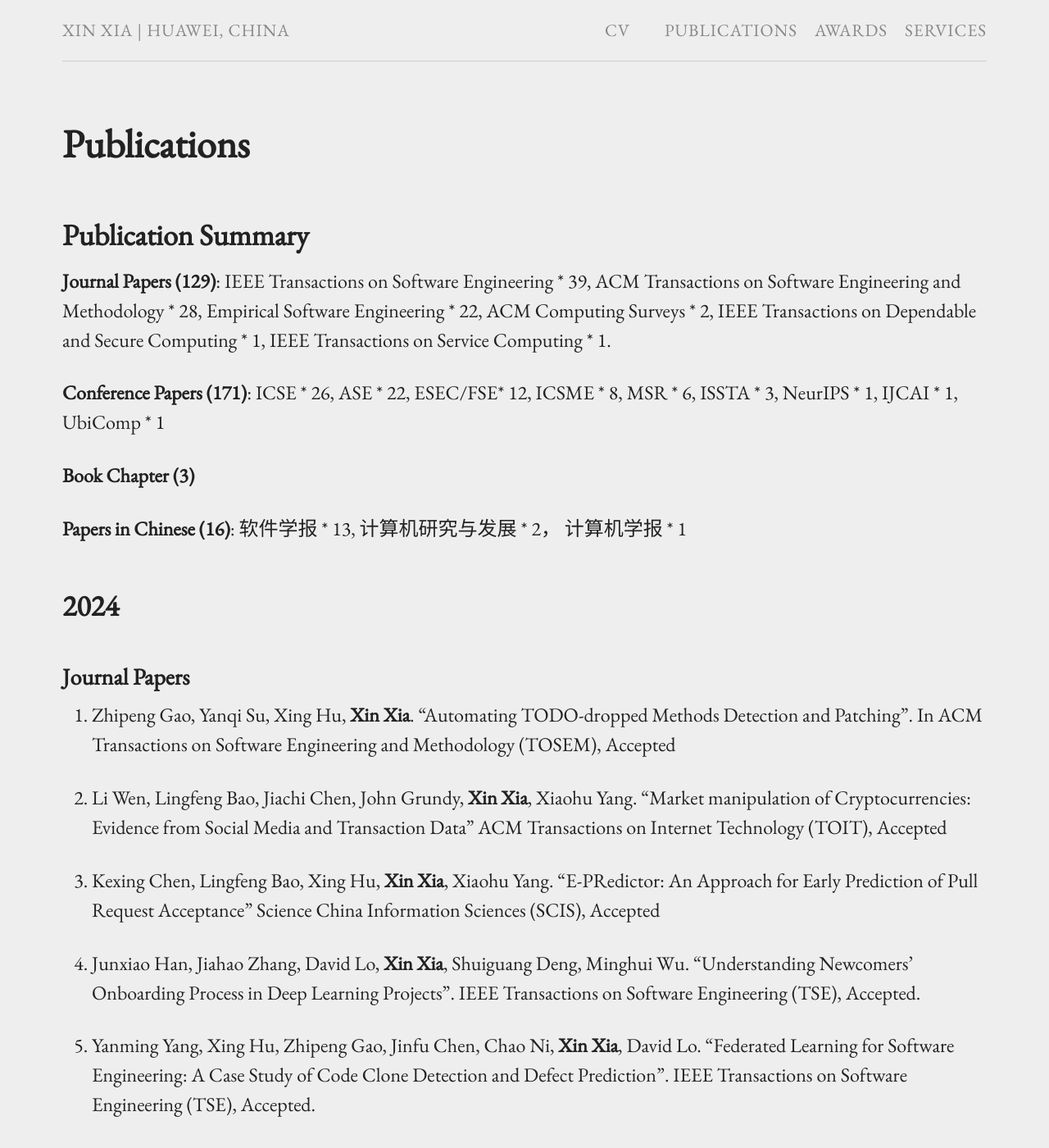
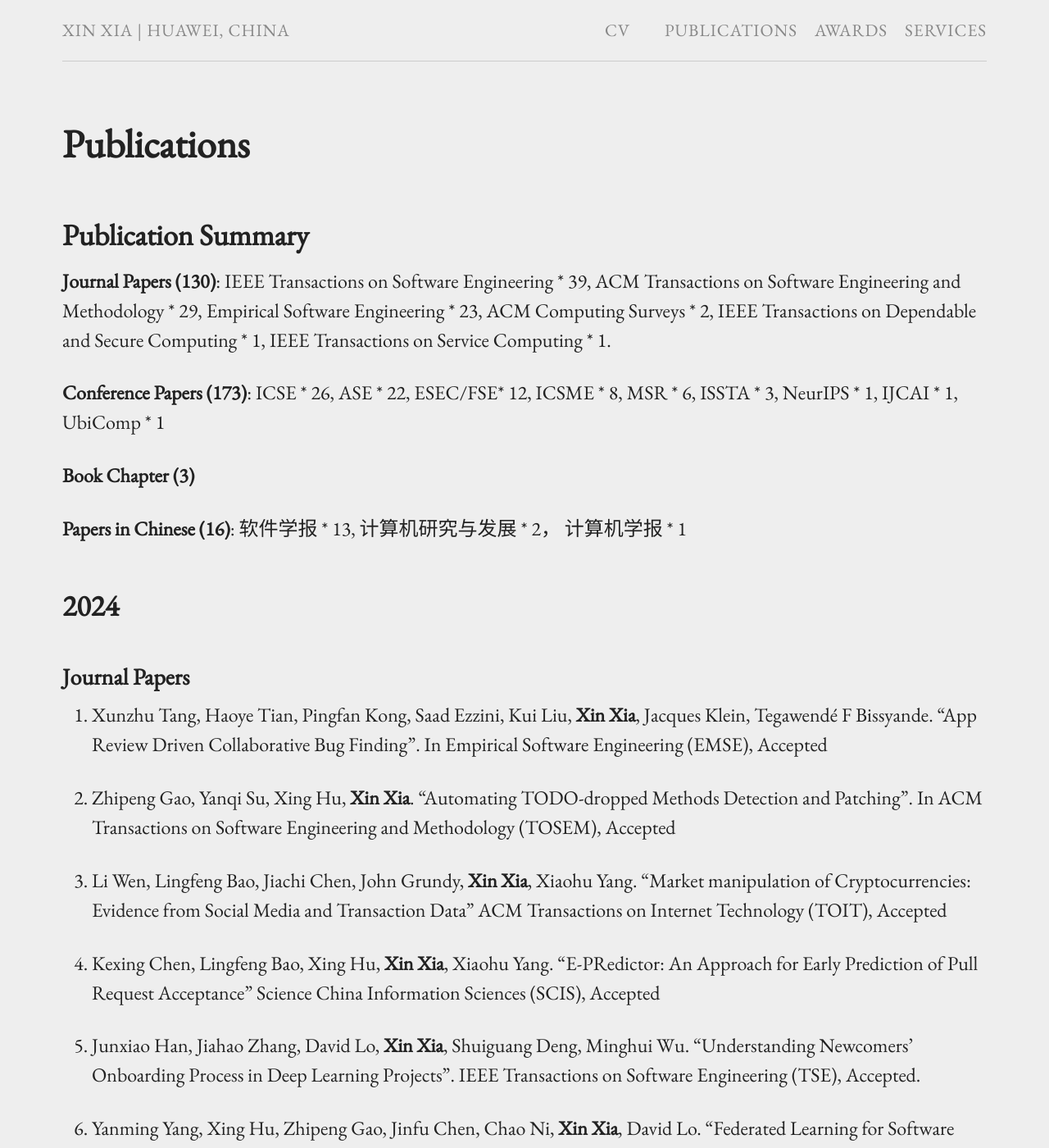
Before and after one commit to xin-xia/xin-xia.github.io, a Jekyll site: the page built from publication.md, in a window 1280 px wide and 1400 px high. Shown: the whole window at 82% size. Built offline with Jekyll 4.4.1, drawn with Linux system fonts in a browser that asks for light colours; our own code applies the rules of GitHub Pages for plain Markdown files; some of the changed text lies outside the part shown.

Commit message:
Update publication.md

```diff
--- a/publication.md
+++ b/publication.md
@@ -6,9 +6,9 @@ permalink: /publication/
 
 ## Publication Summary
 
-<strong>Journal Papers (129)</strong>: IEEE Transactions on Software Engineering * 39,  ACM Transactions on Software Engineering and Methodology * 28, Empirical Software Engineering * 22,  ACM Computing Surveys * 2, IEEE  Transactions on Dependable and Secure Computing * 1, IEEE Transactions on Service Computing * 1.
+<strong>Journal Papers (130)</strong>: IEEE Transactions on Software Engineering * 39,  ACM Transactions on Software Engineering and Methodology * 29, Empirical Software Engineering * 23,  ACM Computing Surveys * 2, IEEE  Transactions on Dependable and Secure Computing * 1, IEEE Transactions on Service Computing * 1.
 
-<strong>Conference Papers (171)</strong>: ICSE * 26, ASE * 22, ESEC/FSE* 12, ICSME * 8, MSR * 6,  ISSTA * 3, NeurIPS * 1, IJCAI * 1, UbiComp * 1
+<strong>Conference Papers (173)</strong>: ICSE * 26, ASE * 22, ESEC/FSE* 12, ICSME * 8, MSR * 6,  ISSTA * 3, NeurIPS * 1, IJCAI * 1, UbiComp * 1
 
 <strong>Book Chapter (3) </strong>
 
@@ -17,6 +17,9 @@ permalink: /publication/
 ## 2024
 
 ### Journal Papers
+
+130. Xunzhu Tang, Haoye Tian, Pingfan Kong, Saad Ezzini, Kui Liu, <strong>Xin Xia</strong>, Jacques Klein, Tegawendé F Bissyande. "App Review Driven Collaborative Bug Finding". In  Empirical Software Engineering (EMSE), Accepted <br />
+
 
 129. Zhipeng Gao, Yanqi Su, Xing Hu, <strong>Xin Xia</strong>. "Automating TODO-dropped Methods Detection and Patching". In ACM Transactions on Software Engineering and Methodology (TOSEM), Accepted <br />
 
@@ -30,6 +33,10 @@ permalink: /publication/
 Case Study of Code Clone Detection and Defect Prediction". IEEE Transactions on Software Engineering (TSE), Accepted.         <br />
 
 ### Conference Papers (Full Papers)
+
+173. Zhipeng Gao, Zhipeng Xue, Xing Hu, Weiyi Shang, <strong>Xin Xia</strong>.  "Easy over Hard: A Simple Baseline for Test Failures Causes Prediction". FSE 2024: Accepted as an Industry FUll Paper.  <br />
+
+172. Shengyi Pan, Lingfeng Bao, Jiayuan Zhou, Xing Hu, <strong>Xin Xia</strong>, Shanping Li. "Unveil the Mystery of Critical Software Vulnerabilities". FSE 2024: Accepted as an Industry FUll Paper.  <br />
 
 171. Shengyi Pan, You Wang, Zhongxin Liu, Xing Hu, <strong>Xin Xia</strong>, Shanping Li. "Automating Zero-Shot Patch Porting for Hard Forks". ISSTA 2024: Accepted as a Full Paper.   <br />
 
```
